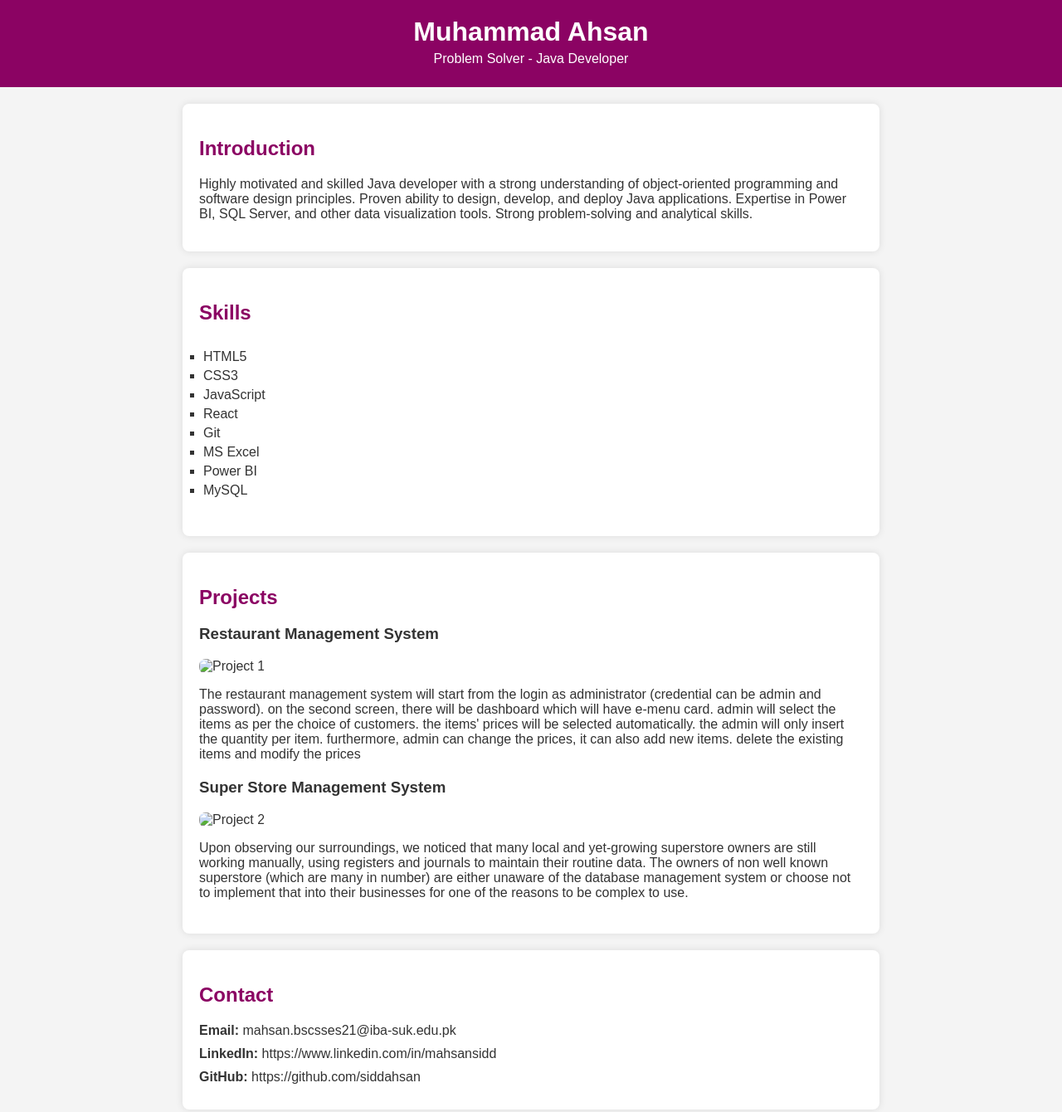
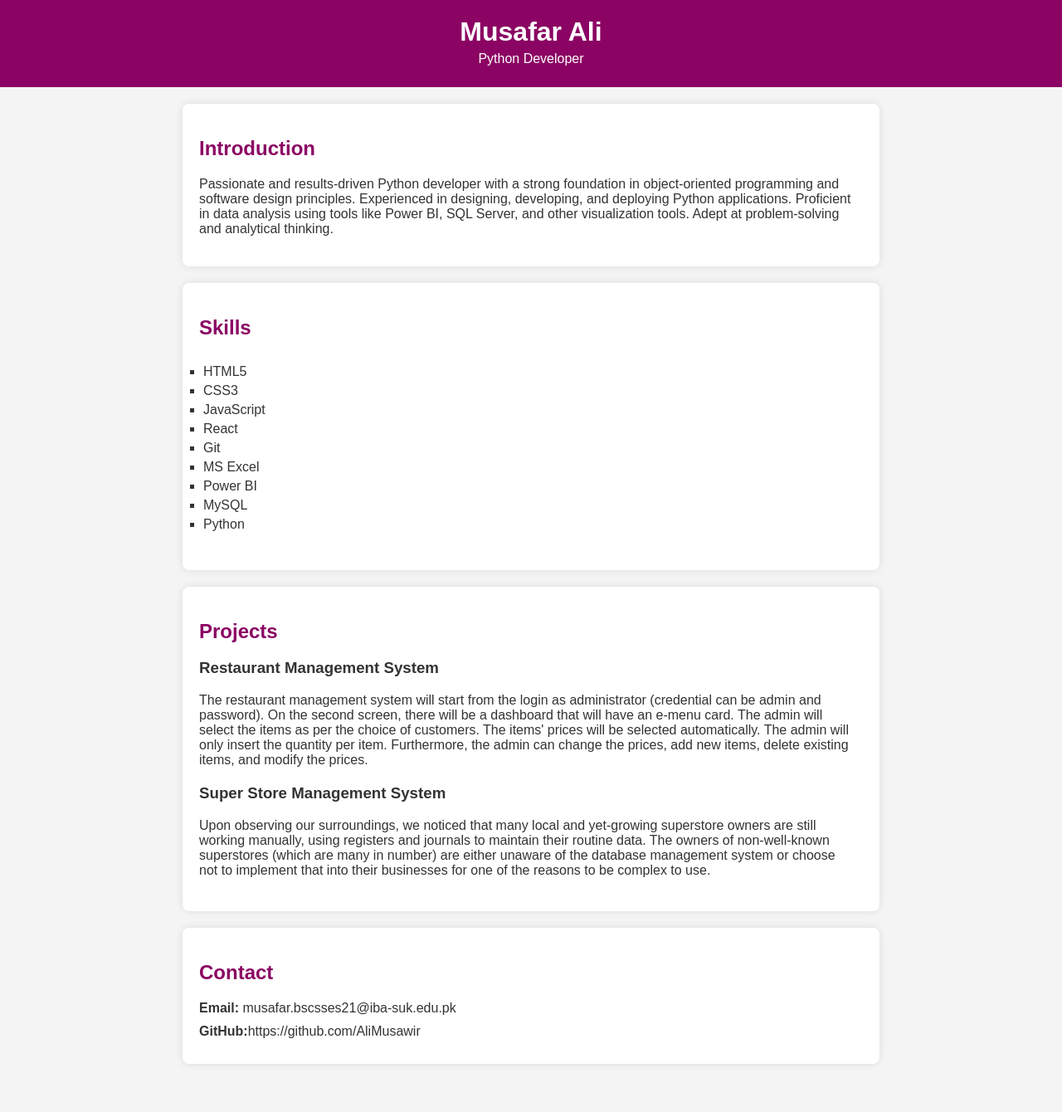
Before and after one commit to AliMusawir/HTML, a plain HTML site: page Week2/task2.html in a window 1280 px wide. Shown: the whole page at 83% size. After the commit the page ends 1302 px from the top, so only its background shows below. Drawn offline with Linux system fonts and the light colour scheme; files that its build step writes are made by us from their sources.

Commit message:
task2.html

```diff
--- a/Week2/task2.html
+++ b/Week2/task2.html
@@ -11,17 +11,16 @@
 <body>
 
     <header>
-        <h1>Muhammad Ahsan</h1>
-        <p>Problem Solver - Java Developer</p>
+        <h1>Musafar Ali</h1>
+        <p>Python Developer</p>
     </header>
 
     <section id="introduction">
         <h2>Introduction</h2>
-        <p>Highly motivated and skilled Java developer with a strong understanding of object-oriented programming and
-            software design
-            principles. Proven ability to design, develop, and deploy Java applications. Expertise in Power BI, SQL
-            Server, and other data
-            visualization tools. Strong problem-solving and analytical skills.</p>
+        <p>Passionate and results-driven Python developer with a strong foundation in object-oriented programming and
+            software design principles. Experienced in designing, developing, and deploying Python applications. Proficient
+            in data analysis using tools like Power BI, SQL Server, and other visualization tools. Adept at problem-solving
+            and analytical thinking.</p>
     </section>
 
     <section id="skills">
@@ -35,6 +34,7 @@
             <li>MS Excel</li>
             <li>Power BI</li>
             <li>MySQL</li>
+            <li>Python</li>
         </ul>
     </section>
 
@@ -42,30 +42,27 @@
         <h2>Projects</h2>
         <div class="project">
             <h3>Restaurant Management System</h3>
-            <img src="Project1 Image .jpg" alt="Project 1">
-            <p>The restaurant management system will start from the login as administrator (credential
-                can be admin and password). on the second screen, there will be dashboard which will
-                have e-menu card. admin will select the items as per the choice of customers. the items'
-                prices will be selected automatically. the admin will only insert the quantity per item.
-                furthermore, admin can change the prices, it can also add new items. delete the existing
-                items and modify the prices</p>
+
+            <p>The restaurant management system will start from the login as administrator (credential can be admin and
+                password). On the second screen, there will be a dashboard that will have an e-menu card. The admin will
+                select the items as per the choice of customers. The items' prices will be selected automatically. The
+                admin will only insert the quantity per item. Furthermore, the admin can change the prices, add new items,
+                delete existing items, and modify the prices.</p>
         </div>
 
         <div class="project">
             <h3>Super Store Management System</h3>
-            <img src="Project2 Image .jpg" alt="Project 2">
             <p>Upon observing our surroundings, we noticed that many local and yet-growing superstore owners are still
-                working manually, using registers and journals to maintain their routine data. The owners of non well
-                known superstore (which are many in number) are either unaware of the database management system or
-                choose not to implement that into their businesses for one of the reasons to be complex to use.</p>
+                working manually, using registers and journals to maintain their routine data. The owners of non-well-known
+                superstores (which are many in number) are either unaware of the database management system or choose not
+                to implement that into their businesses for one of the reasons to be complex to use.</p>
         </div>
     </section>
 
     <section id="contact">
         <h2>Contact</h2>
-        <p><b>Email:</b> mahsan.bscsses21@iba-suk.edu.pk</p>
-        <p><b>LinkedIn:</b> https://www.linkedin.com/in/mahsansidd</p>
-        <p><b>GitHub:</b> https://github.com/siddahsan</p>
+        <p><b>Email:</b> musafar.bscsses21@iba-suk.edu.pk</p>
+        <p><b>GitHub:</b>https://github.com/AliMusawir</p>
     </section>
 
 </body>
```
